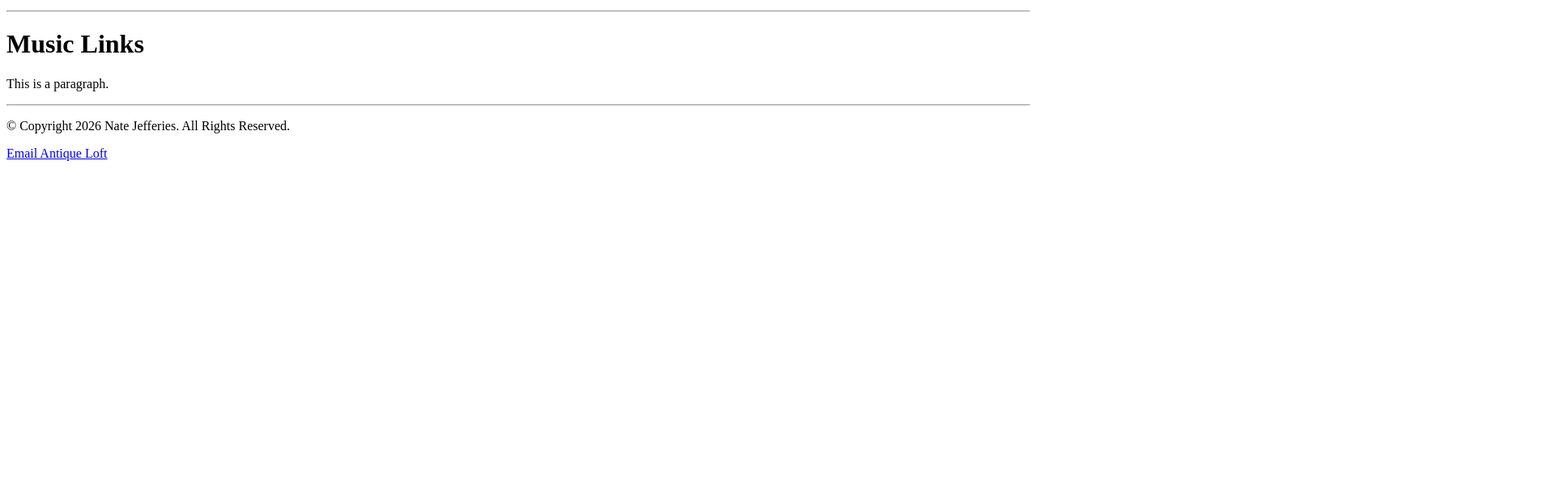
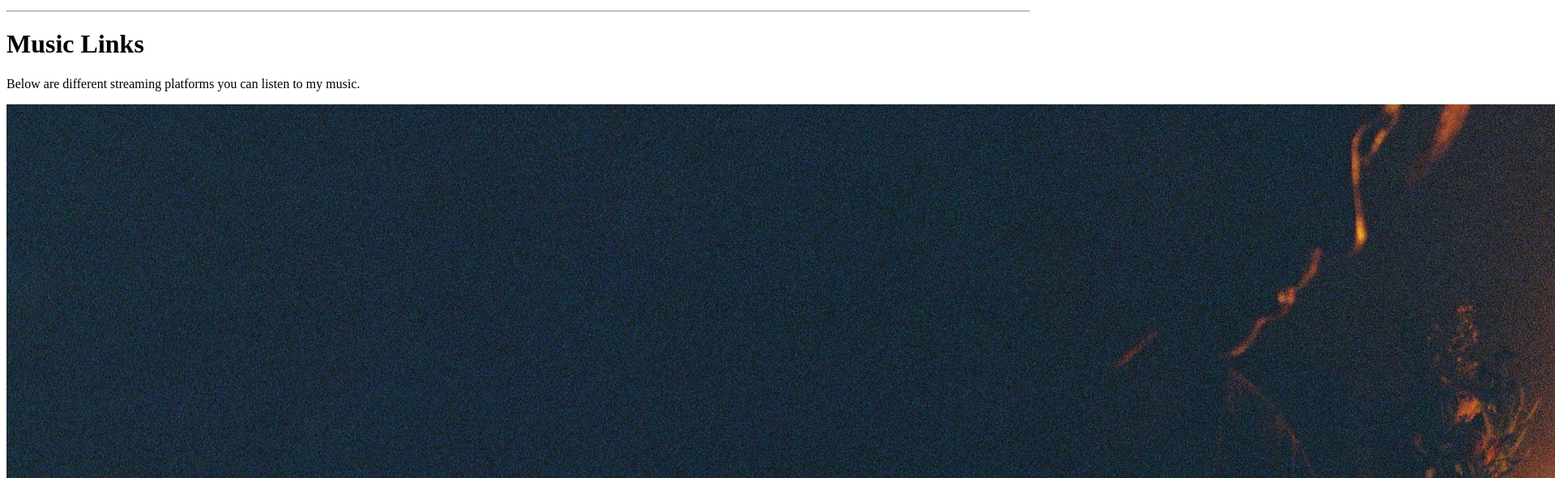
Before and after one commit to natesj14/project2, a plain HTML site: page links.html in a window 1280 px wide. Shown: the part 285-876 px from the top of the page at 81% size, 1920 px wide, since content can reach past the window. Before the commit the page ends 800 px from the top, so only its background shows below. Drawn offline with Linux system fonts and the light colour scheme.

Commit message:
Update music links section with additional text and image

```diff
--- a/links.html
+++ b/links.html
@@ -14,8 +14,9 @@
   <hr>
 
 <h1>Music Links</h1>
-<p>This is a paragraph.</p>
+<p>Below are different streaming platforms you can listen to my music. </p>
 
+ <img src="images/Lamp.JPG" alt="Studio image">
 <hr>
 
    <p> © Copyright 2026 Nate Jefferies. All Rights Reserved. </p>
```
